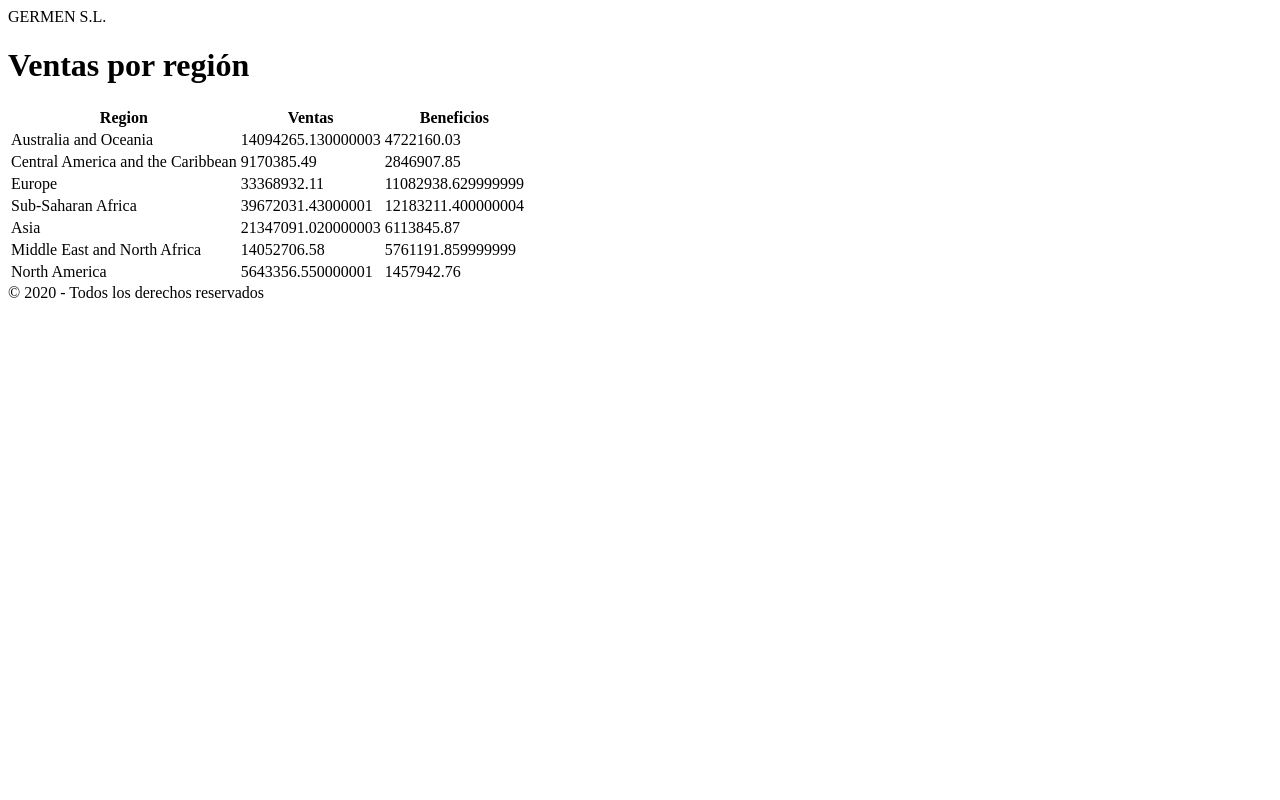
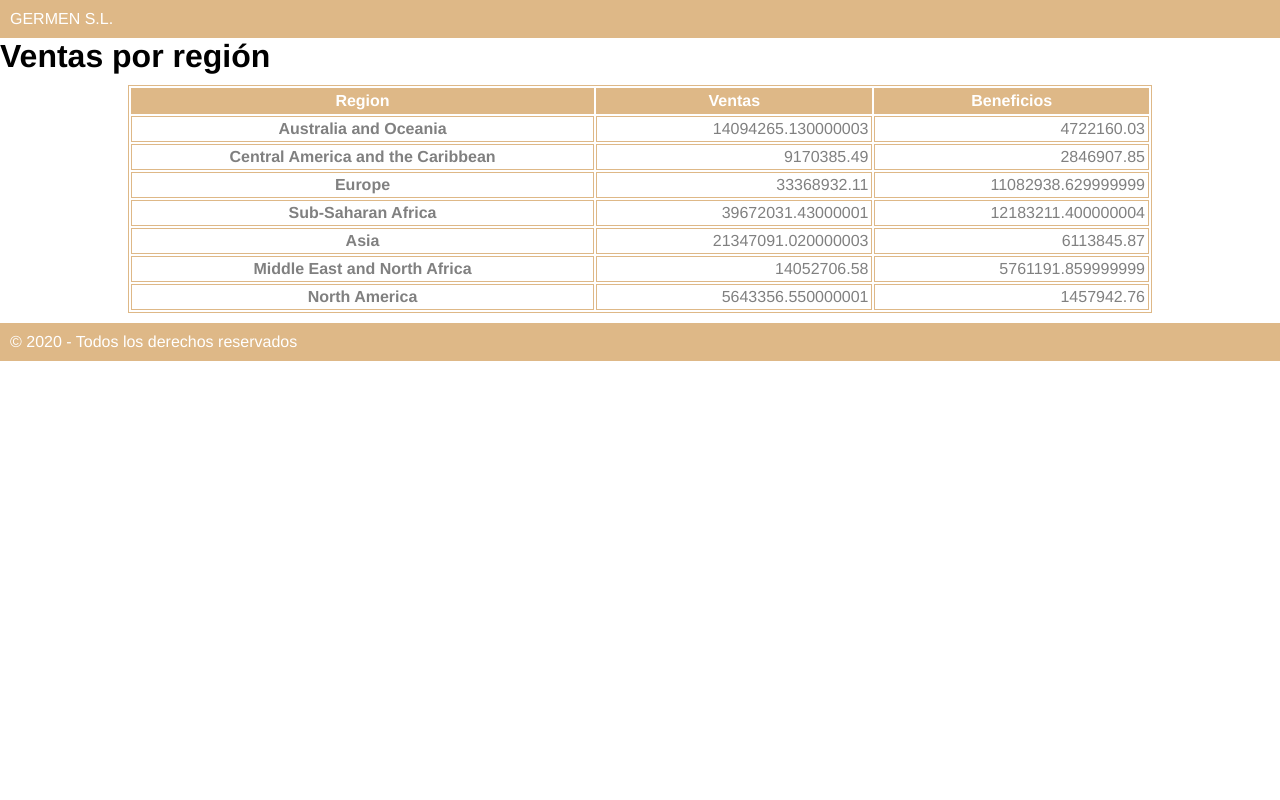
Before and after one commit to davidordo85/B5_flask_ventas_repaso, a Flask app: page / in a window 1280 px wide. Run offline with Flask 2, Linux system fonts and the light colour scheme.

Commit message:
Hoja de estilos

```diff
--- /dev/null
+++ b/static/style.css
@@ -0,0 +1,39 @@
+* {
+    padding: 0;
+    margin: 0;
+    font-family: 'Franklin Gothic Medium', 'Arial Narrow', Arial, sans-serif;
+
+}
+
+header, footer {
+    padding: 10px;
+    background-color:#deb887;
+    color: white;
+}
+
+table {
+    width: 80%;
+    margin: 10px auto;
+    border: 1px solid #deb887;
+}
+
+td, th {
+    border: 1px solid #deb887;
+    padding: 3px;
+}
+
+th {
+    background-color: #deb887;
+    color: white;
+}
+
+.region {
+    font-weight: bold;
+    color: gray;
+    text-align: center;
+}
+
+.ingresos, .beneficios {
+    text-align: right;
+    color: gray;
+}
--- a/templates/region.html
+++ b/templates/region.html
@@ -3,6 +3,10 @@
     <meta charset="UTF-8">
     <meta name="viewport" content="width=device-width, initial-scale=1.0">
     <title>GERMEN S.L</title>
+    <link rel="stylesheet" href="./static/style.css">
+    <style>
+
+    </style>
 </head>
 <body>
     <header>
@@ -17,9 +21,9 @@
         </tr>
         {% for region, data in ventas.items() %}
         <tr>
-            <td>{{ region }}</td>
-            <td>{{ data.ingresos }}</td>
-            <td>{{ data.beneficios }}</td>
+            <td class="region">{{ region }}</td>
+            <td class="ingresos">{{ data.ingresos }}</td>
+            <td class="beneficios">{{ data.beneficios }}</td>
         </tr>
         {% endfor %}
 
```
